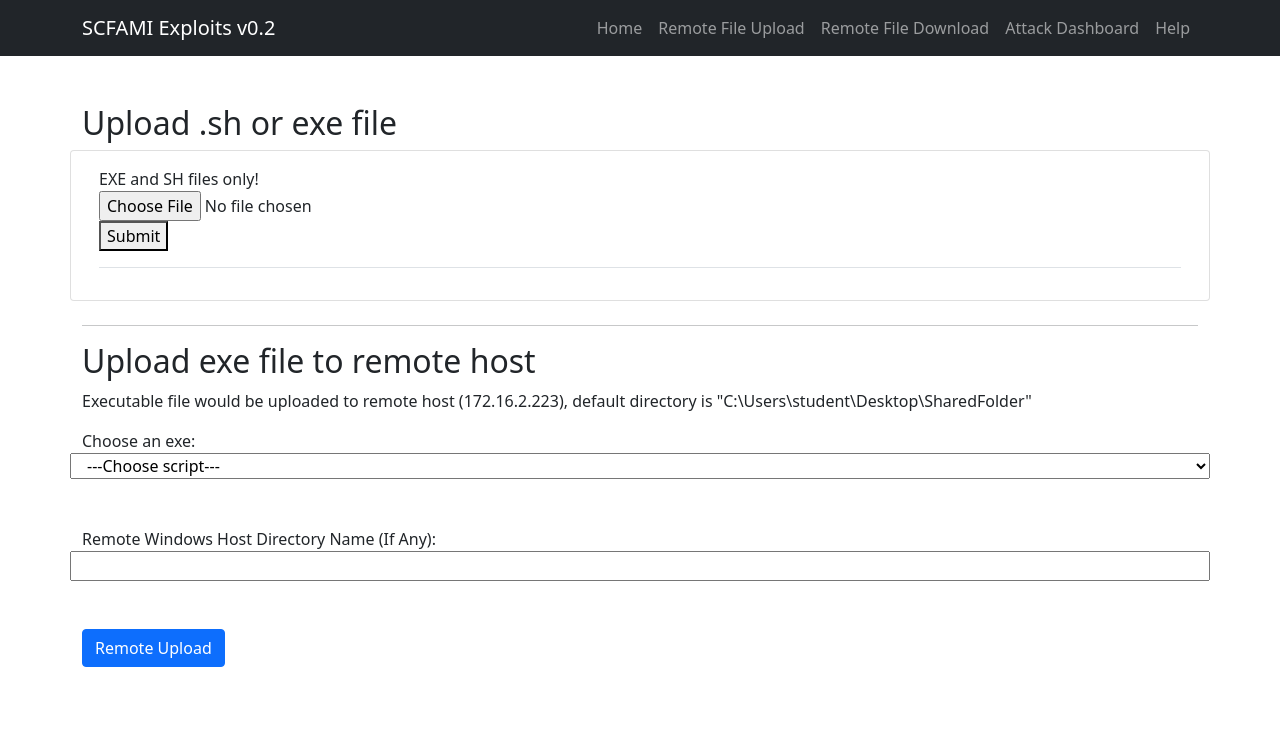
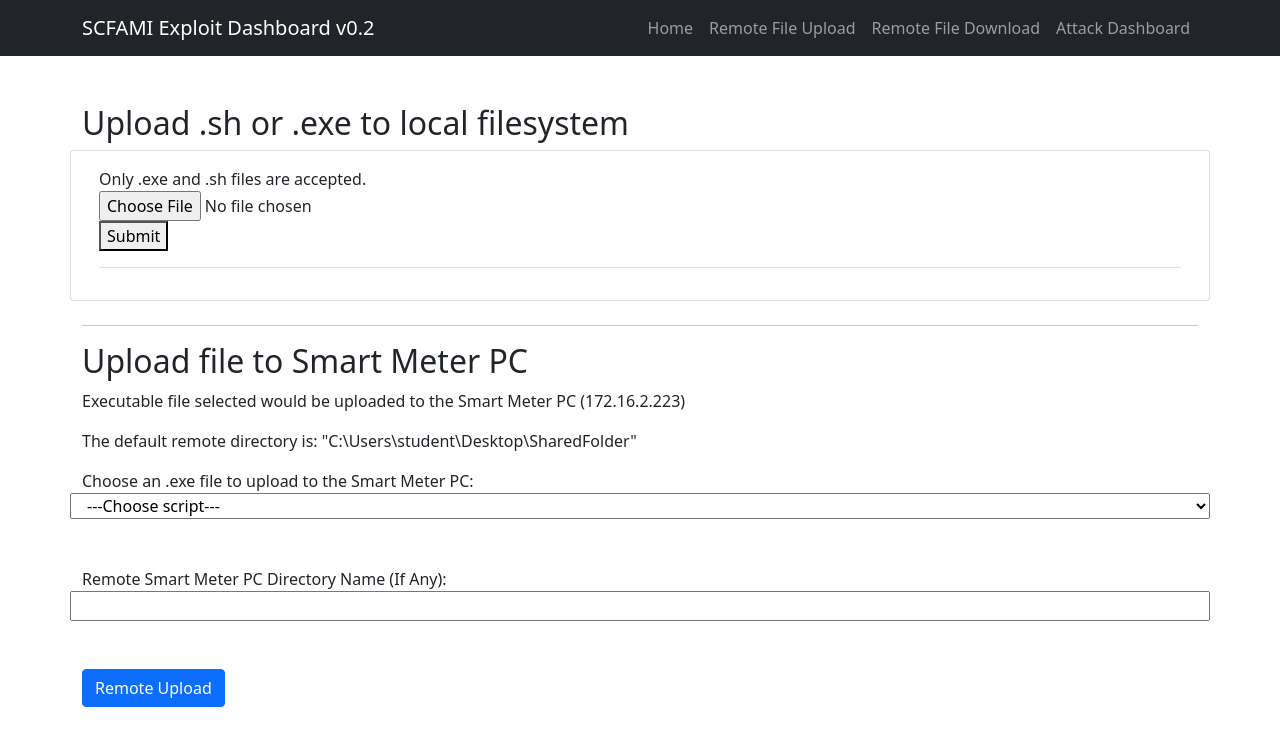
Before and after one commit to leejm17/ICT3211_RedTeamPlatform, a Flask app: page /uploadfile in a window 1280 px wide. Shown: the top 746 px of the page. Run offline with Flask 2, Linux system fonts and the light colour scheme; data that the repository does not hold is empty; some libraries are stand-ins or nearby versions.

Commit message:
Minor improvements to code and changes to .sh files

```diff
--- a/application/app.py
+++ b/application/app.py
@@ -53,12 +53,11 @@
                          shell=True,
                          encoding='utf-8',
                          errors='replace')
+        sleep(5)
         # kill the process as the process would hang infinitely
-        sleep(5)
         process.kill()
 
         sleep(2)
-
         # run below command to check if conncetion to remote host would timesout due to the SSH rule in previous command
         testSSHCommand = "sshpass -p 'Student12345@' ssh -o ConnectTimeout=5 student@172.16.2.223"
         testSSHProcess = subprocess.Popen([testSSHCommand],  stdout=subprocess.PIPE,stderr=subprocess.STDOUT,
@@ -90,11 +89,8 @@
                 queue_in.put("Ok.")
                 break
             if realtime_output:
-                # print("run_script realtime_output: ",realtime_output.strip(), flush=True)
-
                 # If the output from stdout is not empty, insert it into the shared queue queue_in
                 queue_in.put(realtime_output.strip())
-
                 if "timed out" in realtime_output or "not recognized" in realtime_output or "permission denied" in realtime_output:
                     queue_in.put("Fail.")
                     break
@@ -107,7 +103,6 @@
                 if "Ok." in realtime_output:
                     queue_in.put("Ok.")
                     break
-
     sleep(2)
 
     print("subprocess is done")
@@ -149,13 +144,18 @@
 
 
 @socketio.on('connect', namespace='/test')
-def trigger_recon():
+def trigger_attack():
 
     # eventlet.monkey_patch(thread = True)
 
     print('Client connected')
     fileName = request.args.get('file')
     print("Filename is: ", fileName)
+
+    if not fileName.endswith(".sh"):
+        socketio.emit('scriptoutput', {'number': str("File selected is not an sh file. Please try again")}, namespace='/test')
+        socketio.emit('scriptoutput', {'number': str("Fail.")}, namespace='/test')
+        return
 
     # Create Queue for the 2 threads to produce into and consume from
     attackIOQueue = eventlet.Queue()
@@ -243,7 +243,7 @@
 def firewall_status(stringlist):
     # Remove empty string from list
     stringlist = list(filter(None, stringlist))
-    # Remove OK. from stringlist to make array have even values
+    # Remove "OK." from stringlist to make array have even values as stringlist array has odd number of values
     stringlist.remove("Ok.")
     """
     # Lower case all items in stringlist array
--- a/application/forms.py
+++ b/application/forms.py
@@ -4,4 +4,4 @@
 from flask_wtf.file import FileField, FileRequired, FileAllowed
 
 class UploadForm(FlaskForm):
-        upload = FileField('EXE and SH files only!', validators=[FileRequired(), FileAllowed(['exe', 'sh'], 'EXE and SH files only!!')])
+        upload = FileField('Only .exe and .sh files are accepted.', validators=[FileRequired(), FileAllowed(['exe', 'sh'], 'Only .exe and .sh files are accepted.')])
--- a/application/templates/attackdashboard.html
+++ b/application/templates/attackdashboard.html
@@ -387,12 +387,11 @@
         </table>
     </div>
 
-    <h2 class="title">Statuses </h2>
     <div class="col-sm-6">
         <p id = "statuses-socket-connection-status"> Statuses Socket Connection status is: Off  </p>
     </div>
+
     <div id="accordion">
-
         <div class="card">
           <div class="card-header">
             <a class="btn" data-bs-toggle="collapse" href="#collapseOne">
@@ -404,7 +403,7 @@
                 <h5 class="card-title" id = "card-title">Statuses</h5>
                 <p class="card-text" id = "card-text">This card is for getting status of various things</p>
                 <button id ="get-statuses" class='btn btn-primary'>Get-statuses</button>
-                <button id ="status-stop-connection" class='btn btn-primary'>Stop Status Socket Connection</button>
+                <!-- <button id ="status-stop-connection" class='btn btn-primary'>Stop Status Socket Connection</button> -->
             </div>
           </div>
         </div>
--- a/application/templates/base.html
+++ b/application/templates/base.html
@@ -25,7 +25,7 @@
 <!-- Responsive navbar-->
 <nav class="navbar navbar-expand-lg navbar-dark bg-dark">
     <div class="container">
-        <a class="navbar-brand" href="/">SCFAMI Exploits v0.2</a>
+        <a class="navbar-brand" href="/">SCFAMI Exploit Dashboard v0.2</a>
         <button class="navbar-toggler" type="button" data-bs-toggle="collapse" data-bs-target="#navbarSupportedContent" aria-controls="navbarSupportedContent" aria-expanded="false" aria-label="Toggle navigation"><span class="navbar-toggler-icon"></span></button>
         <div class="collapse navbar-collapse" id="navbarSupportedContent">
             <ul class="navbar-nav ms-auto mb-2 mb-lg-0">
@@ -48,10 +48,10 @@
 					{% else %}class="nav-link"{% endif %} href="/attackdashboard">
 					Attack Dashboard</a></li>
 
-				<li class="nav-item"><a
+				<!-- <li class="nav-item"><a
 					{% if request.endpoint=="help" %}class="nav-link active" aria-current="page"
 					{% else %}class="nav-link"{% endif %} href="/#">
-					Help</a></li>
+					Help</a></li> -->
             </ul>
         </div>
     </div>
--- a/application/templates/uploadfile.html
+++ b/application/templates/uploadfile.html
@@ -140,7 +140,7 @@
     {% endwith %}
 
     <div class="row">
-        <h2>Upload .sh or exe file </h2>
+        <h2>Upload .sh or .exe to local filesystem </h2>
         <div class="card card-style mb-2">
             <div class="card-body">
                 <form action = "{{ url_for('.file_upload') }}" method = "POST" enctype = "multipart/form-data">
@@ -163,19 +163,20 @@
     <hr class="solid">
 
     <div class="row">
-        <h2>Upload exe file to remote host </h2>
-        <p>Executable file would be uploaded to remote host (172.16.2.223), default directory is "C:\Users\student\Desktop\SharedFolder"  </p>
+        <h2>Upload file to Smart Meter PC </h2>
+        <p>Executable file selected would be uploaded to the Smart Meter PC (172.16.2.223) </p>
+        <p>The default remote directory is: "C:\Users\student\Desktop\SharedFolder"  </p>
         <div class="col-sm-12">
             <form action="/remotefileupload" method="POST">
                 <div class="row">
-                    <label for="exe">Choose  an exe:</label>
+                    <label for="exe">Choose  an .exe file to upload to the Smart Meter PC:</label>
                     <select name="exe-select" id = "script-dropdown"  onchange = "selectAttack()">
                         <option> ---Choose script--- </option>
                     </select>
                 </div>
                 <br><br>
                 <div class="row">
-                    <label for="lname">Remote Windows Host Directory Name (If Any):</label><br>
+                    <label for="lname">Remote Smart Meter PC Directory Name (If Any):</label><br>
                     <input name="file-directory" type="text" id="file-directory" name="file-directory">
                 </div>
                 <br><br>
```
Also changed, not shown: application/requirements1.txt (added, +18 -0 lines), application/templates/home.html (+5 -5 lines), application/templates/remotefiledownload.html (+5 -3 lines), 4 other files.
